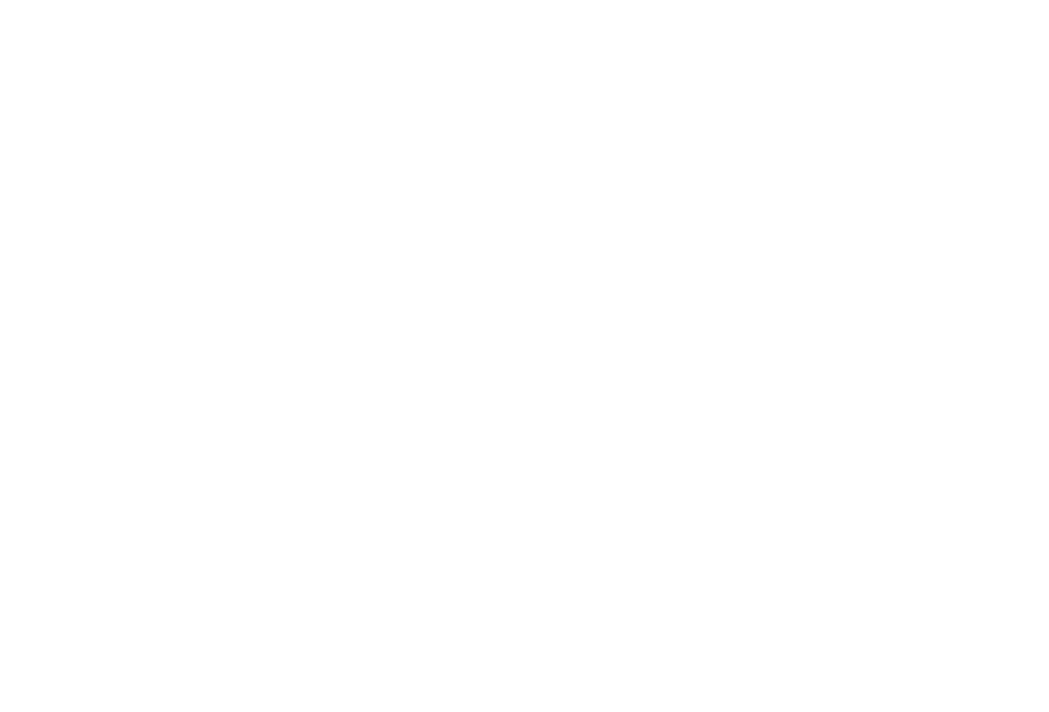
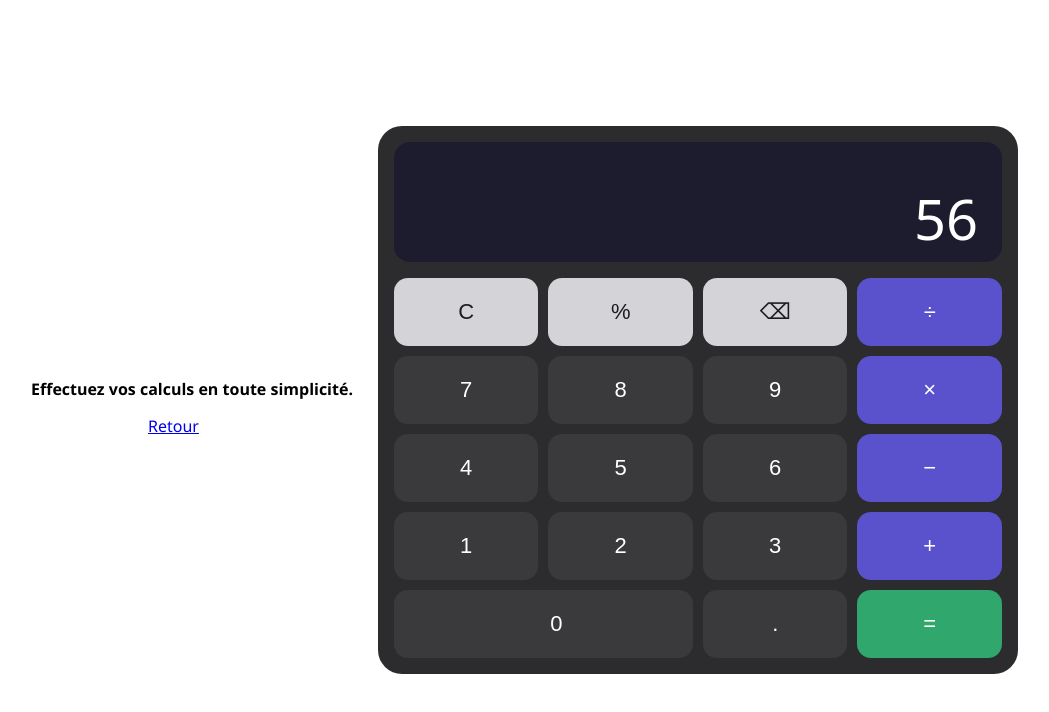
Before and after one commit to Donmaxime/Three_in_one, a plain HTML site: page calculatrice/index.html in a window 1280 px wide. Shown: the whole page, without its empty margins (128-1177 px from the left). Drawn offline with Linux system fonts and the light colour scheme.

Commit message:
Début de la partie calculatrice.

```diff
--- a/calculatrice/index.html
+++ b/calculatrice/index.html
@@ -0,0 +1,51 @@
+<!DOCTYPE html>
+<html lang="fr">
+
+<head>
+    <meta charset="UTF-8">
+    <meta name="viewport" content="width=device-width, initial-scale=1.0">
+    <title>Calculatrice</title>
+    <link rel="stylesheet" href="./style.css" />
+    <script src="./script.js" defer></script>
+</head>
+
+<body>
+    <main>
+        <div style="display: flex; flex-direction: column; margin: 10px; align-items: center;">
+            <h4 style="margin: 15px;">Effectuez vos calculs en toute simplicité.</h4>
+            <a href="../index.html" style="width: 25%;">Retour</a>
+        </div>
+        <div class="calc-container">
+            <div class="screen">
+                <div class="screen-expression"></div>
+                <div class="screen-result">56</div>
+            </div>
+
+            <button value="C" class="btn btn-light">C</button>
+            <button value="%" class="btn btn-light">%</button>
+            <button value="⌫" class="btn btn-light">⌫</button>
+            <button value="/" class="btn btn-operator">÷</button>
+
+            <button value="7" class="btn btn-dark">7</button>
+            <button value="8" class="btn btn-dark">8</button>
+            <button value="9" class="btn btn-dark">9</button>
+            <button value="*" class="btn btn-operator">×</button>
+
+            <button value="4" class="btn btn-dark">4</button>
+            <button value="5" class="btn btn-dark">5</button>
+            <button value="6" class="btn btn-dark">6</button>
+            <button value="-" class="btn btn-operator">−</button>
+
+            <button value="1" class="btn btn-dark">1</button>
+            <button value="2" class="btn btn-dark">2</button>
+            <button value="3" class="btn btn-dark">3</button>
+            <button value="+" class="btn btn-operator">+</button>
+
+            <button value="0" class="btn btn-dark btn-zero">0</button>
+            <button value="." class="btn btn-dark">.</button>
+            <button value="=" class="btn btn-equals">=</button>
+        </div>
+    </main>
+</body>
+
+</html>
--- /dev/null
+++ b/calculatrice/script.js
@@ -0,0 +1,76 @@
+let firstNumber;
+let operator;
+let nextNumber;
+let result;
+
+function add(a, b) {
+    return a + b;
+}
+function subtract(a, b) {
+    return a - b;
+}
+function multiply(a, b) {
+    return a * b;
+}
+function divide(a, b) {
+    return a / b;
+}
+/**
+ * @param {number} firstNumber
+ * @param {string} operator
+ * @param {number} nextNumber
+ */
+function operate(firstNumber, operator, nextNumber) {
+    switch (operator) {
+        case '+':
+            result = add(firstNumber, nextNumber);
+            break;
+        case '-':
+            result = subtract(firstNumber, nextNumber);
+            break;
+        case '*':
+            result = multiply(firstNumber, nextNumber);
+            break;
+        case '/':
+            result = divide(firstNumber, nextNumber);
+            break;
+
+        default:
+            console.log("Cet opérateur n'existe pas.");
+            break;
+    }
+    console.log(result);
+}
+
+const screenExpression = document.querySelector('.screen-expression');
+const numbersAndOperators = document.querySelectorAll('.btn-dark, .btn-operator');
+const btnLight = document.querySelectorAll('.btn.btn-light');
+
+btnLight.forEach((btn) => {
+    btn.addEventListener('click', (event) => {
+        if (event.target.value === 'C') {
+            screenExpression.textContent = '';
+        }
+        if (event.target.value === '⌫') {
+            if (screenExpression.lastElementChild) {
+                screenExpression.lastElementChild.remove();
+            }
+        }
+        console.log(event.target.value);
+    });
+});
+
+numbersAndOperators.forEach((element) => {
+    element.addEventListener('click', (event) => {
+        let spanOfElement = document.createElement('span');
+        spanOfElement.textContent = `${event.target.value}`;
+        screenExpression.appendChild(spanOfElement);
+    });
+});
+
+function DisplayOnScreen() {}
+
+// operate(10, '+', 5);
+// operate(10, '-', 5);
+// operate(10, '*', 5);
+// operate(10, '/', 5);
--- /dev/null
+++ b/calculatrice/style.css
@@ -0,0 +1,128 @@
+* {
+    margin: 0;
+    padding: 0;
+    box-sizing: border-box;
+}
+
+body {
+    min-height: 100vh;
+    display: flex;
+    justify-content: center;
+    align-items: center;
+    /* background-color: #1c1c1e; */
+    font-family: "Segoe UI", sans-serif;
+}
+
+main {
+    display: flex;
+    justify-content: center;
+    align-items: center;
+}
+
+.calc-container {
+    display: grid;
+    min-width: 320px;
+    width: 50vw;
+    background-color: #2c2c2e;
+    border-radius: 24px;
+    padding: 16px;
+    grid-template-columns: repeat(4, 1fr);
+    gap: 10px;
+    overflow: hidden;
+}
+
+/* Écran */
+.screen {
+    grid-column: 1 / 5;
+    background-color: #1c1c2e;
+    border-radius: 16px;
+    padding: 20px 24px 16px;
+    display: flex;
+    flex-direction: column;
+    align-items: flex-end;
+    justify-content: flex-end;
+    min-height: 120px;
+    margin-bottom: 6px;
+}
+
+.screen-expression {
+    font-size: 18px;
+    color: #8e8ea0;
+    margin-bottom: 8px;
+    letter-spacing: 0.5px;
+}
+
+.screen-result {
+    font-size: 56px;
+    font-weight: 300;
+    color: #ffffff;
+    line-height: 1;
+}
+
+/* Boutons de base */
+.btn {
+    border: none;
+    border-radius: 14px;
+    font-size: 22px;
+    font-weight: 400;
+    cursor: pointer;
+    padding: 0;
+    height: 68px;
+    display: flex;
+    align-items: center;
+    justify-content: center;
+    transition: filter 0.1s ease, transform 0.08s ease;
+    user-select: none;
+}
+
+.btn:active {
+    filter: brightness(1.3);
+    transform: scale(0.95);
+}
+
+/* Boutons clairs (C, +/-, %) */
+.btn-light {
+    background-color: #d4d3d8;
+    color: #1c1c1e;
+}
+
+.btn-light:hover {
+    background-color: #e0dfe4;
+}
+
+/* Boutons sombres (chiffres) */
+.btn-dark {
+    background-color: #3a3a3c;
+    color: #ffffff;
+}
+
+.btn-dark:hover {
+    background-color: #48484a;
+}
+
+/* Boutons opérateurs (÷, ×, −, +) */
+.btn-operator {
+    background-color: #5a52cc;
+    color: #ffffff;
+}
+
+.btn-operator:hover {
+    background-color: #6b63d9;
+}
+
+/* Bouton égal */
+.btn-equals {
+    background-color: #30a86d;
+    color: #ffffff;
+}
+
+.btn-equals:hover {
+    background-color: #38c07c;
+}
+
+/* Bouton 0 (occupe 2 colonnes) */
+.btn-zero {
+    grid-column: span 2;
+    justify-content: center;
+    padding-left: 26px;
+}
--- a/etch_a_sketch/style.css
+++ b/etch_a_sketch/style.css
@@ -11,8 +11,8 @@ main {
 .flex-container {
     display: flex;
     flex-wrap: wrap;
-    width: 90vw;
-    height: 90vw;
+    width: 60vw;
+    height: 60vw;
     max-width: 600px;
     max-height: 600px;
 }
--- a/style.css
+++ b/style.css
@@ -1,3 +1,11 @@
+main {
+    display: flex;
+    flex-direction: column;
+    height: 100vh;
+    justify-content: center;
+    align-items: center;
+}
+
 .games-grid {
     display: grid;
     grid-template-columns: repeat(auto-fit, minmax(200px, 1fr));
```
Also changed, not shown: etch_a_sketch/index.html (+2 -0 lines), index.html (+4 -1 lines).
